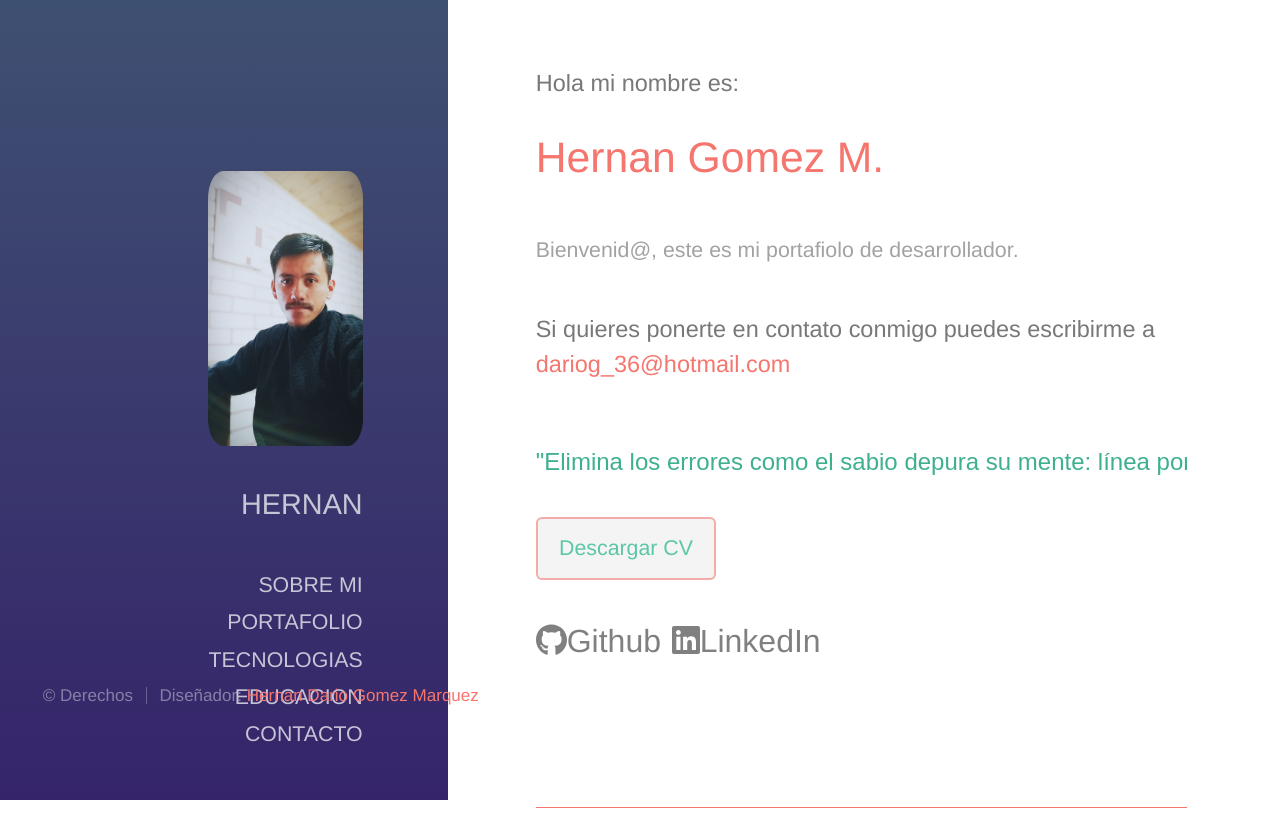
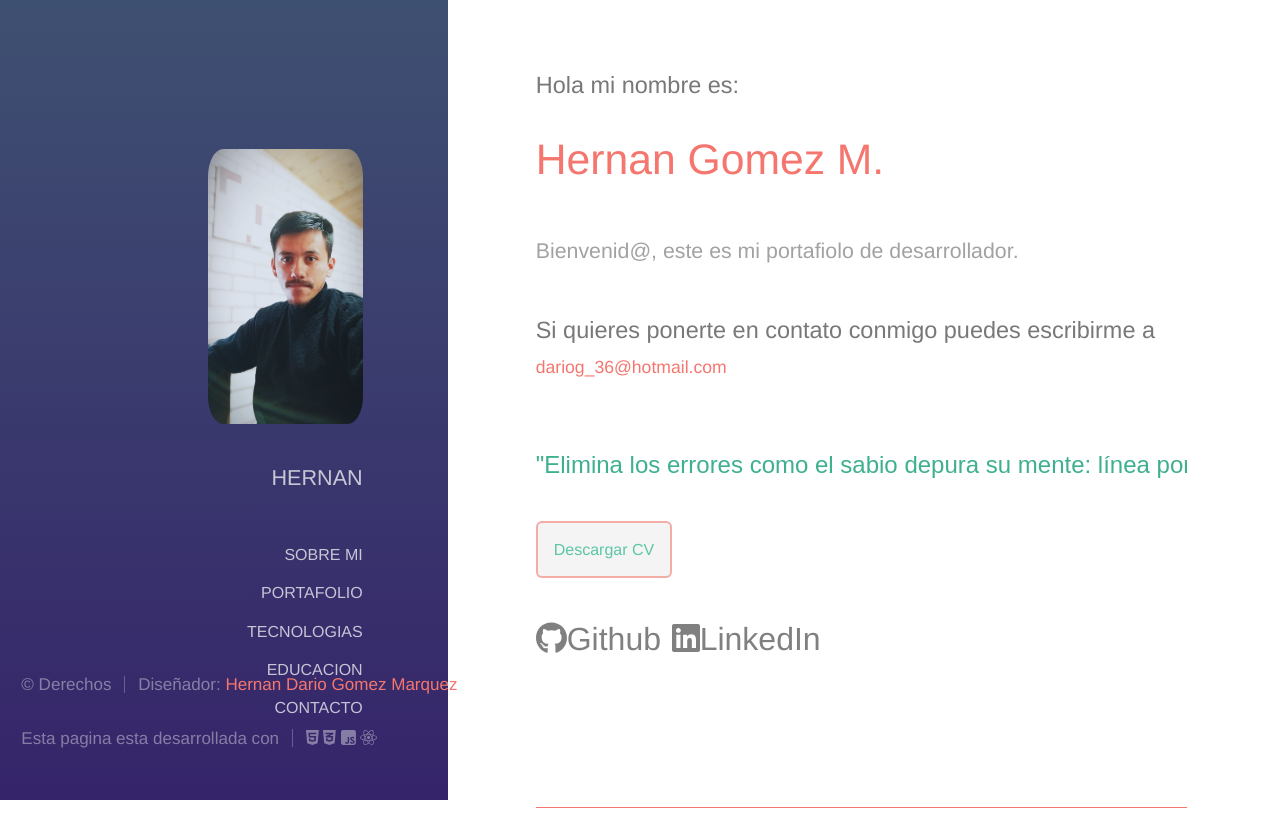
Before and after one commit to JanVal3k/Portafolio, a React (Create React App) app: page / in a window 1280 px wide. Built offline with nearby package versions, Linux system fonts and the light colour scheme.

Commit message:
Se modifico el footer header y el css para resolver conflictos de espacio luego se actualizo las secciones de tecnoligas y contacto

```diff
--- a/src/components/funcionales/Header.js
+++ b/src/components/funcionales/Header.js
@@ -39,6 +39,7 @@ export default function Header({ setScroll }) {
         <a onClick={handleClick("contacto")}>
           <b>CONTACTO</b>
         </a>
+        <br />
       </div>
     </header>
   );
--- a/src/components/funcionales/contacto.js
+++ b/src/components/funcionales/contacto.js
@@ -1,5 +1,8 @@
 import React from "react";
 import styles from "../../styles/main.module.css";
+import { faWhatsapp, faLinkedin } from "@fortawesome/free-brands-svg-icons";
+import { faEnvelope } from "@fortawesome/free-solid-svg-icons";
+import { FontAwesomeIcon } from "@fortawesome/react-fontawesome";
 
 export default function Educacion({ id }) {
   return (
@@ -7,7 +10,48 @@ export default function Educacion({ id }) {
       id={id}
       className={`${styles.mainSection} ${styles.mainSectionFirst} ${styles.centrarContenido}`}
     >
-      <h1>SECCION DE CONTACTO</h1>
+      <h1>CONTACTA CONMIGO!</h1>
+      <ul className={styles.contactActions}>
+        <li>
+          <FontAwesomeIcon icon={faEnvelope} />
+          {"  "}
+          Correo:
+          {"  "}
+          <a
+            href="mailto:dariog_36@hotmail.com"
+            target="_blank"
+            rel="noopener noreferrer"
+          >
+            dariog_36@hotmail.com
+          </a>
+        </li>
+        <li>
+          <FontAwesomeIcon icon={faLinkedin} />
+          {"    "}
+          linkedIn:
+          {"    "}
+          <a
+            href="https://www.linkedin.com/in/hernan-dario-gomez-marquez-b12958203/"
+            target="_blank"
+            rel="noopener noreferrer"
+          >
+            in/hernangomezm94
+          </a>
+        </li>
+        <li>
+          <FontAwesomeIcon icon={faWhatsapp} />
+          {"  "}
+          Whatsapp:
+          {"  "}
+          <a
+            href="https://wa.me/573108657315"
+            target="_blank"
+            rel="noopener noreferrer"
+          >
+            +57 - 310 86 57 315
+          </a>
+        </li>
+      </ul>
     </section>
   );
 }
--- a/src/components/funcionales/footer.js
+++ b/src/components/funcionales/footer.js
@@ -1,6 +1,10 @@
 import { FontAwesomeIcon } from "@fortawesome/react-fontawesome";
-import { faEnvelope } from "@fortawesome/free-solid-svg-icons";
-import { faGithub, faLinkedin } from "@fortawesome/free-brands-svg-icons";
+import {
+  faHtml5,
+  faCss3Alt,
+  faJsSquare,
+  faReact,
+} from "@fortawesome/free-brands-svg-icons";
 import React from "react";
 import styles from "../../styles/main.module.css";
 
@@ -17,6 +21,18 @@ export default function Footer() {
             </strong>
           </li>
         </ul>
+        <ul className={styles.copyright}>
+          <li>Esta pagina esta desarrollada con</li>
+          <li>
+            <FontAwesomeIcon icon={faHtml5} />
+            {"  "}
+            <FontAwesomeIcon icon={faCss3Alt} />
+            {"  "}
+            <FontAwesomeIcon icon={faJsSquare} />
+            {"  "}
+            <FontAwesomeIcon icon={faReact} />
+          </li>
+        </ul>
       </div>
     </footer>
   );
--- a/src/components/funcionales/tecnologias.js
+++ b/src/components/funcionales/tecnologias.js
@@ -66,7 +66,7 @@ export default function Tecnoligias({ id }) {
       </div>
       <h3>EN PROCESO DE APRENDISAJE</h3>
 
-      <ul>
+      <ul className={styles.contactActions}>
         <li>
           Perfil de{" "}
           <a
--- a/src/styles/main.module.css
+++ b/src/styles/main.module.css
@@ -39,13 +39,13 @@ a {
   color: #49bf9d;
   text-decoration: none;
   cursor: pointer;
+  font-size: 75%;
 }
 
   a:hover {
     border-bottom-color: transparent;
     color: #49bf9d !important;
     text-decoration: none;
-    font-weight: bold;
   }
 /*
 Para despues
@@ -67,7 +67,7 @@ Para despues
 
 strong, b {
   color: #787878;
-  font-weight: 400;
+  font-weight: 300;
 }
 
 em, i {
@@ -81,7 +81,7 @@ p {
 h1, h2, h3, h4, h5, h6 {
   color: #787878;
   font-weight: 400;
-  line-height: 1em;
+  line-height: 0.5em;
   margin: 0 0 1em 0;
 }
 
@@ -256,11 +256,12 @@ br{
   color: rgba(255, 255, 255, 0.5);
   height: 100%;
   left: 0;
-  padding: 8em 4em;
+  padding: 7em 4em;
   position: fixed;
   text-align: right;
   top: 0;
   width: 35%;
+  overflow: hidden;
 }
 @keyframes gradient {
   0% {
@@ -819,7 +820,7 @@ br{
 /**/
   bottom: 0;
   left: 0;
-  padding: 2em 2em;
+  padding: 0em 1em;
   box-sizing: border-box;
 
 }
```
